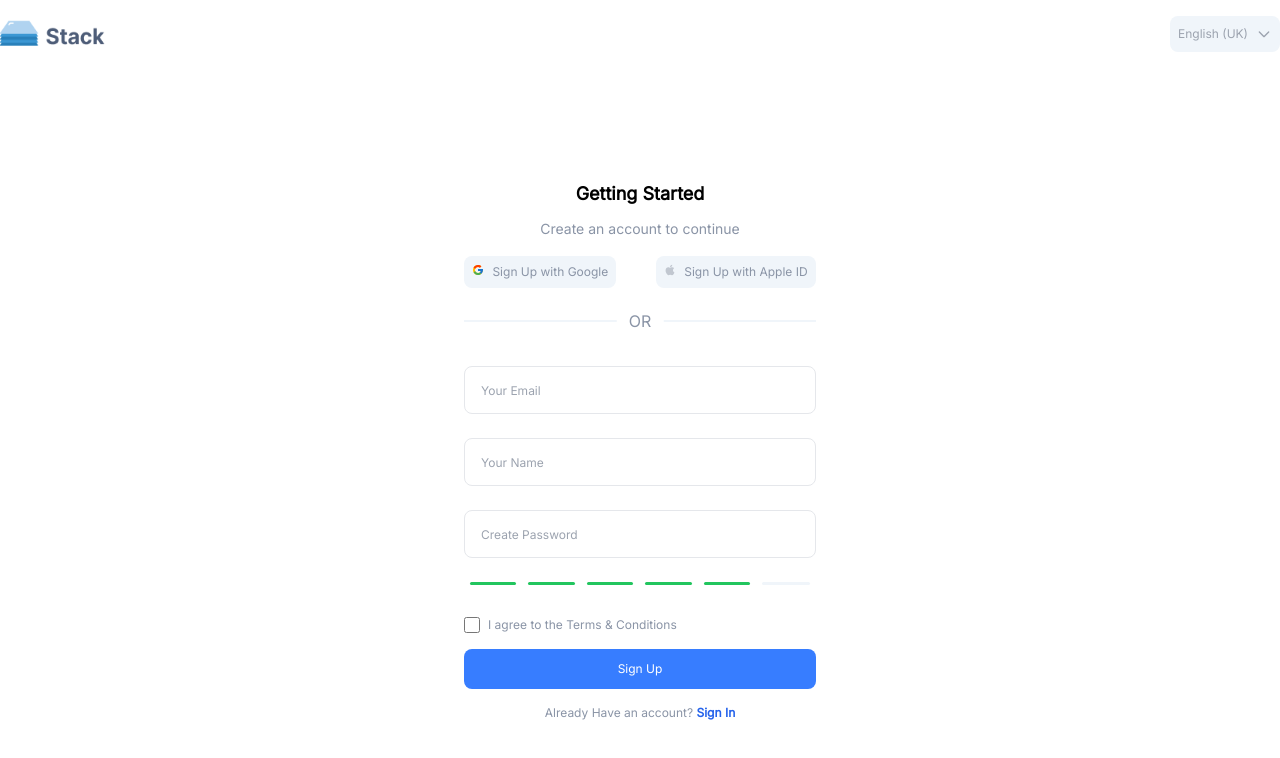
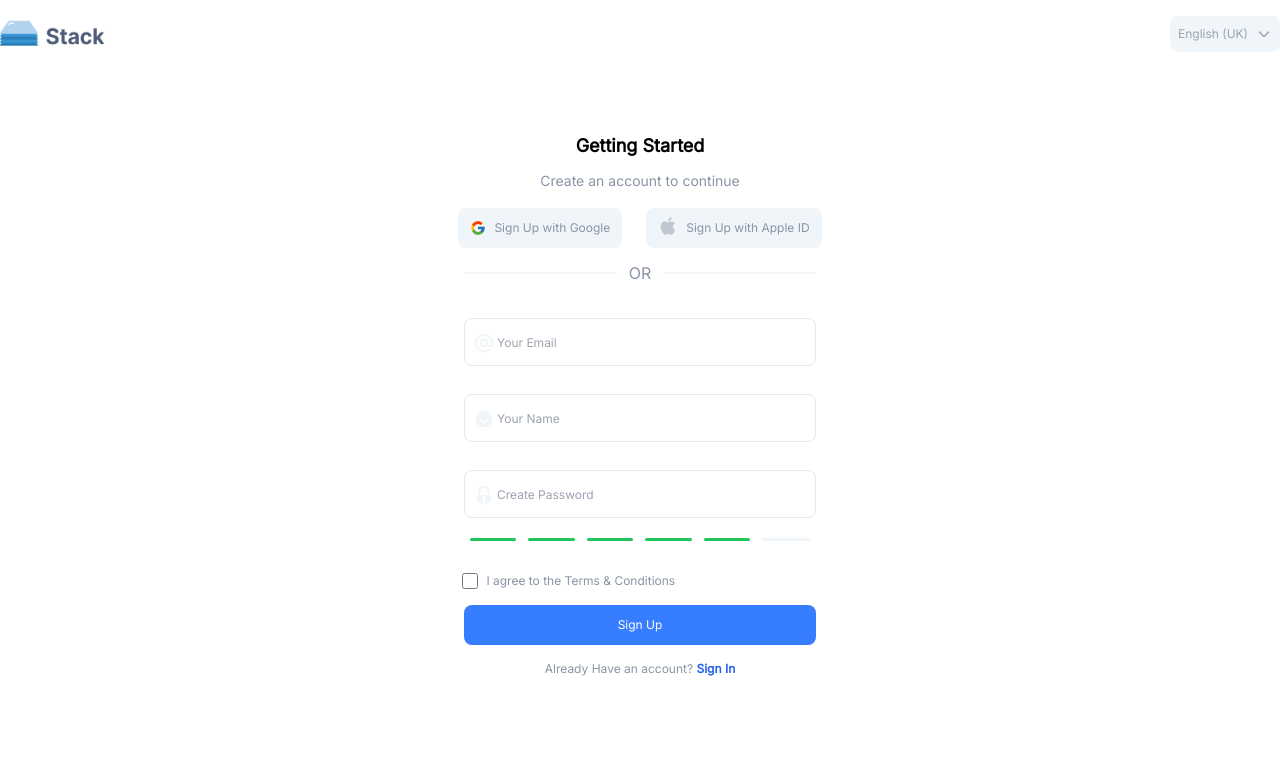
Before and after one commit to SAPranto/React.JS-Dashboard, a React (Vite) app: page /signup in a window 1280 px wide. Shown: the top 758 px of the page. Built offline with nearby package versions, Linux system fonts and the light colour scheme; the HTML template or start-up script is replaced by a standard one.

Commit message:
Design Done For Sign Up Page

```diff
--- a/src/index.css
+++ b/src/index.css
@@ -8,12 +8,15 @@ body {
 
 @layer components {
   .btn {
-    @apply bg-primary-box p-2 rounded-lg flex gap-2 text-xs text-primary;
+    @apply bg-primary-box p-3 rounded-lg flex gap-2 text-xs text-primary;
   }
   .field {
-    @apply border rounded-lg h-12 w-[22rem] px-4 my-3 text-xs focus:ring-1 focus:outline-none focus:ring-red-500;
+    @apply border rounded-lg h-12 w-[22rem] px-8 mb-2 text-xs focus:ring-1 focus:outline-none focus:ring-red-500;
   }
   .bar {
     @apply w-[2.9rem] rounded-xl h-[3px] my-8 bg-green-500 border-0;
   }
+  .icon {
+    @apply text-xl text-primary-box relative top-[2.2rem] left-4;
+  }
 }
--- a/src/pages/SignUp.jsx
+++ b/src/pages/SignUp.jsx
@@ -1,35 +1,40 @@
 import React from "react";
 import { FcGoogle } from "react-icons/fc";
 import { FaApple } from "react-icons/fa";
-import { RiUserSmileLine } from "react-icons/ri";
+import { FiAtSign } from "react-icons/fi";
+import { GiPadlock } from "react-icons/gi";
+import { RiUserSmileFill } from "react-icons/ri";
 import SingleLine from "./components/SingleLine";
 import PasswordBar from "./components/PasswordBar";
 const SignUp = () => {
   return (
-    <div class="flex items-center justify-center my-32 text-center">
+    <div class="flex items-center justify-center mt-20 text-center">
       <div className="">
         <h2 className="font-semibold text-lg mb-2">Getting Started</h2>
         <span className="text-primary text-sm">
           Create an account to continue
         </span>
-        <div className="flex justify-center gap-10 mt-4">
+        <div className="flex justify-center gap-6 mt-4">
           <div className="btn">
-            <FcGoogle />
+            <FcGoogle className="text-base"/>
             <span>Sign Up with Google</span>
           </div>
           <div className="btn">
-            <FaApple className="text-primary-icon" />
+            <FaApple className="text-primary-icon text-xl -mt-[4px]" />
             <span>Sign Up with Apple ID</span>
           </div>
         </div>
-        <SingleLine />
+        <SingleLine/>
         <div className="">
+          <FiAtSign className="icon"/>
           <input type="text" placeholder="Your Email" className="field" />
         </div>
         <div className="">
+        <RiUserSmileFill className="icon"/>
           <input type="text" placeholder="Your Name" className="field" />
         </div>
         <div>
+          <GiPadlock className="icon"/>
           <input type="text" placeholder="Create Password" className="field" />
         </div>
         <PasswordBar />
@@ -38,7 +43,7 @@ const SignUp = () => {
             id="default-checkbox"
             type="checkbox"
             defaultValue=""
-            className="w-4 h-4 text-primary bg-primary border-primary rounded focus:ring-blue-500"
+            className="w-4 h-4 text-primary bg-primary border-primary rounded focus:ring-blue-500 ml-1"
           />
           <label
             htmlFor="default-checkbox"
--- a/src/pages/components/SingleLine.jsx
+++ b/src/pages/components/SingleLine.jsx
@@ -4,7 +4,7 @@ const SingleLine = () => {
   return (
     <>
   <div className="inline-flex items-center justify-center w-full">
-    <hr className="w-[22rem] h-[2px] my-8 bg-primary-box border-0" />
+    <hr className="w-[22rem] h-[2px] my-6 bg-primary-box border-0" />
     <span className="absolute px-3 font-medium text-primary -translate-x-1/2 bg-white left-1/2">
       OR
     </span>
```
